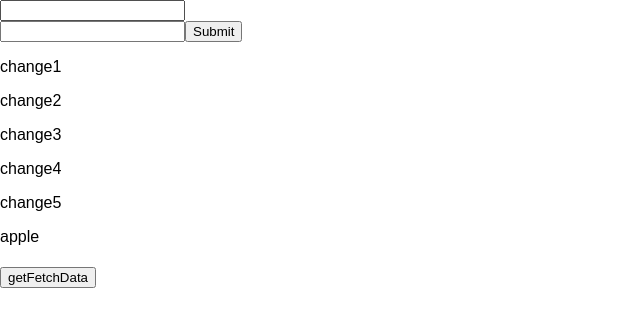
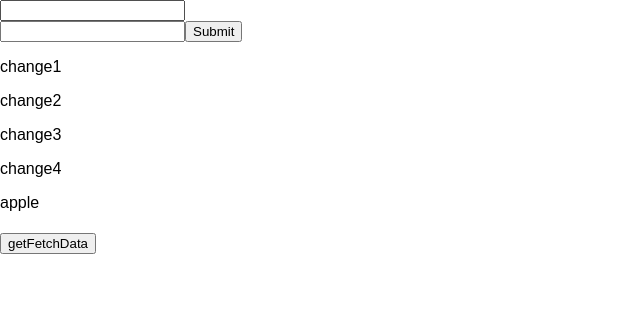
Before and after one commit to piggymichelle/testmy-app, a React (Create React App) app: page / in a window 1280 px wide. Shown: the top 326 px of the page, without its empty margins (0-640 px from the left). Built offline with nearby package versions, Linux system fonts and the light colour scheme.

Commit message:
delete change 5

```diff
--- a/src/Myarea.js
+++ b/src/Myarea.js
@@ -6,7 +6,6 @@ const Myarea = props => {
             <p>change2</p>
             <p>change3</p>
             <p>change4</p>
-            <p>change5</p>
             <p>apple</p>
             <h1>{props.nameList}</h1>
             <h1>{props.ageList}</h1>
```
